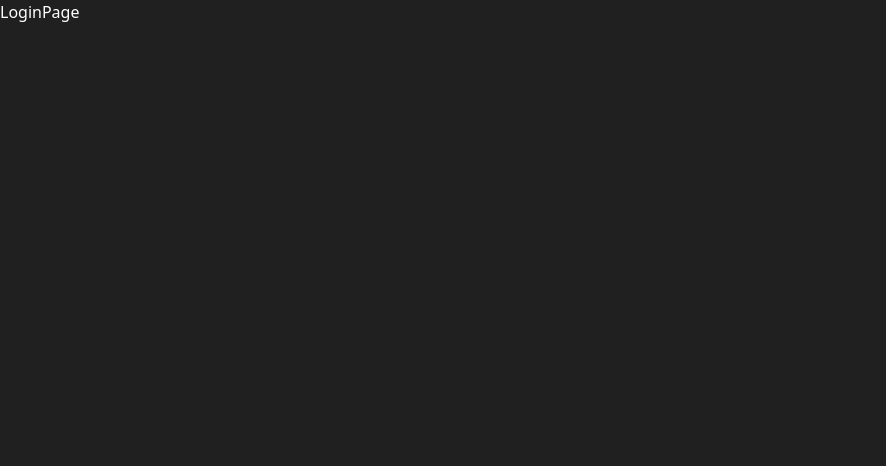
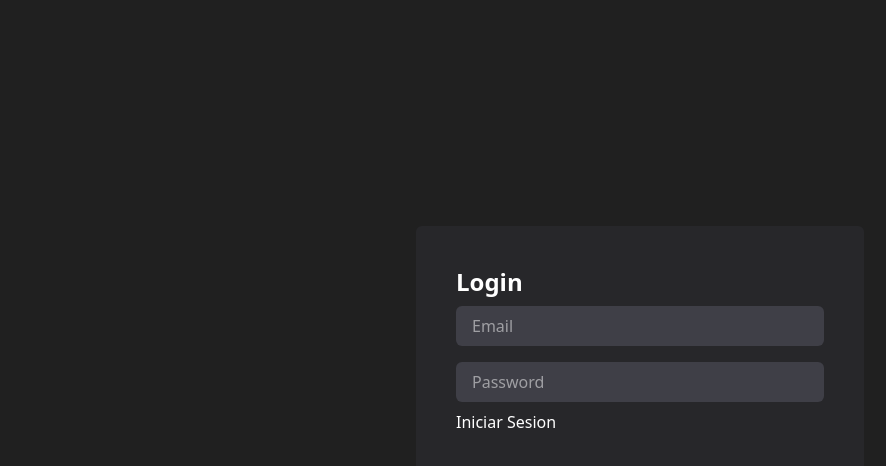
Before and after one commit to wizzard95/mern-auth-crud, a React (Vite) app in the folder client/: page /login in a window 1280 px wide. Shown: the top 466 px of the page, without its empty margins (0-886 px from the left). Built offline with nearby package versions, Linux system fonts and the light colour scheme.

Commit message:
creacion de login

```diff
--- a/client/src/pages/LoginPage.jsx
+++ b/client/src/pages/LoginPage.jsx
@@ -1,6 +1,44 @@
+import { useForm } from "react-hook-form";
+
+
 function LoginPage(){
+
+const {register, handleSubmit, formState: {errors}} = useForm()
+
+const onSubmit = handleSubmit((data) => {
+  console.log(data);
+})
   return (
-    <div>LoginPage</div>
+    <div className="flex h-[calc(100vh-100px)] items-center justify-center">
+      <div className="bg-zinc-800 max-w-md w-full p-10 rounded-md">
+
+      <h1 className="text-2xl font-bold">Login</h1>
+
+
+        <form onSubmit={onSubmit}>
+
+            <input type="email" {...register("email", { required: true})}
+            className="w-full bg-zinc-700 text-white px-4 py-2 rounded-md my-2"
+              placeholder="Email"
+            />
+            {errors.email && <p className="text-red-500">
+              Email is requiered
+            </p>}
+            <input type="password" {...register("password", { required: true})}
+            className="w-full bg-zinc-700 text-white px-4 py-2 rounded-md my-2"
+            placeholder="Password"
+            />
+            {errors.password && <p className="text-red-500">
+              Password is requiered
+            </p>}
+            <button type="submit">
+                Iniciar Sesion
+            </button>
+        </form>
+      </div>
+
+
+    </div>
   )
 }
 
```
